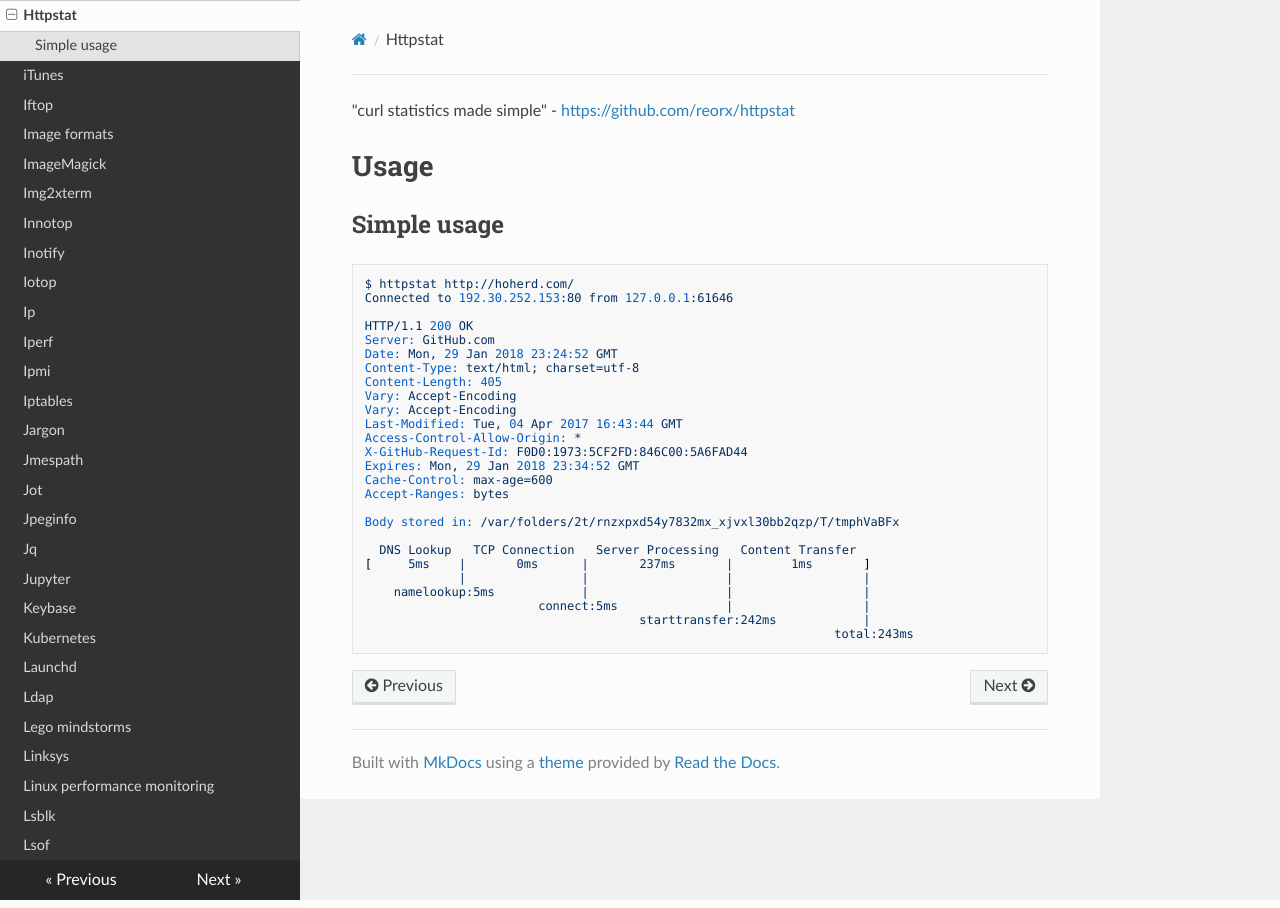
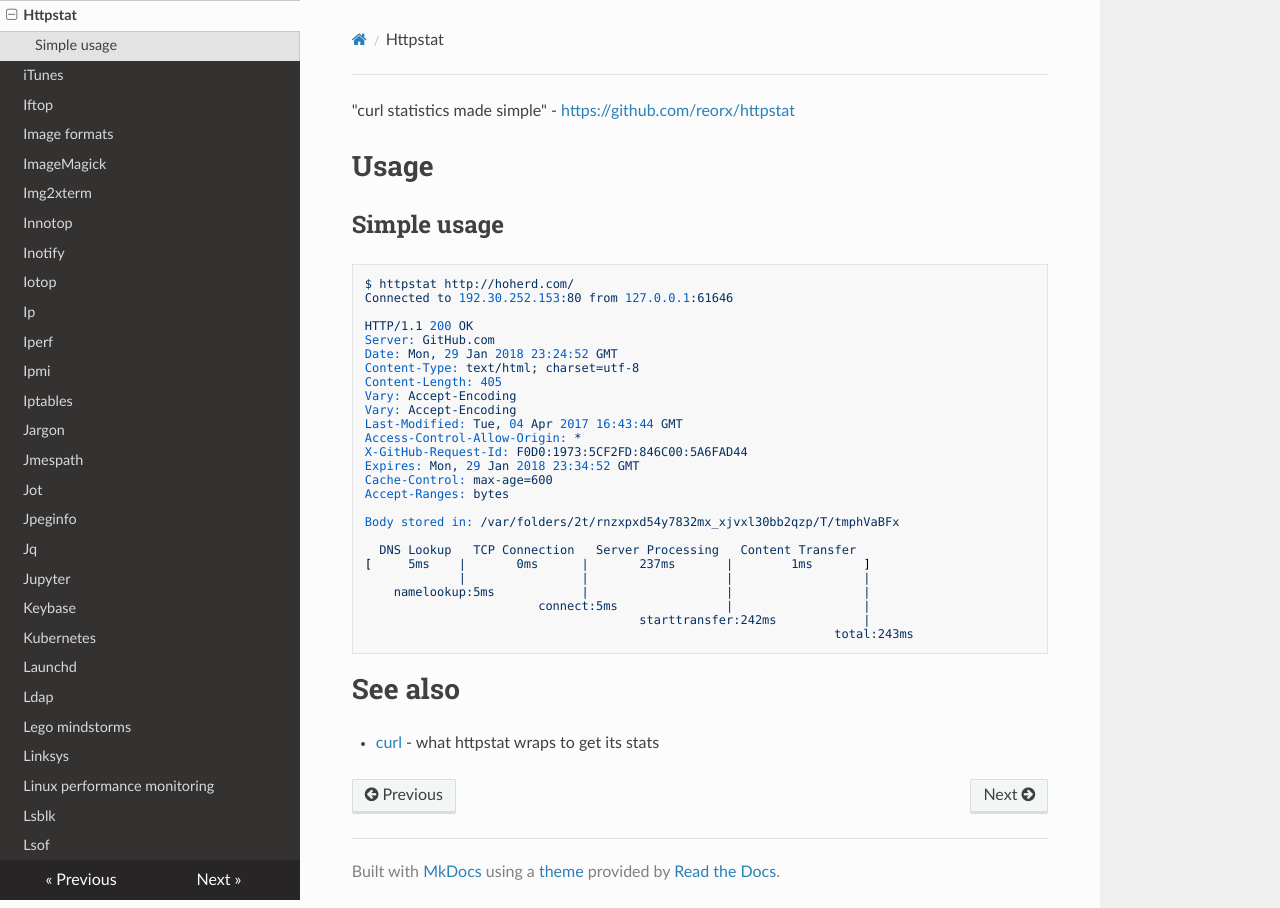
Before and after one commit to lando-cal/tech-notes, an MkDocs documentation site: the page built from docs/httpstat.md, in a window 1280 px wide. Built offline with MkDocs 1.6.1, drawn with Linux system fonts in a browser that asks for light colours; nearby versions of some CDN libraries.

Commit message:
Add 'See also'

````diff
--- a/docs/httpstat.md
+++ b/docs/httpstat.md
@@ -32,3 +32,7 @@ Body stored in: /var/folders/2t/rnzxpxd54y7832mx_xjvxl30bb2qzp/T/tmphVaBFx
                                       starttransfer:242ms            |
                                                                  total:243ms
 ```
+
+# See also
+
+- [curl](curl) - what httpstat wraps to get its stats
````
